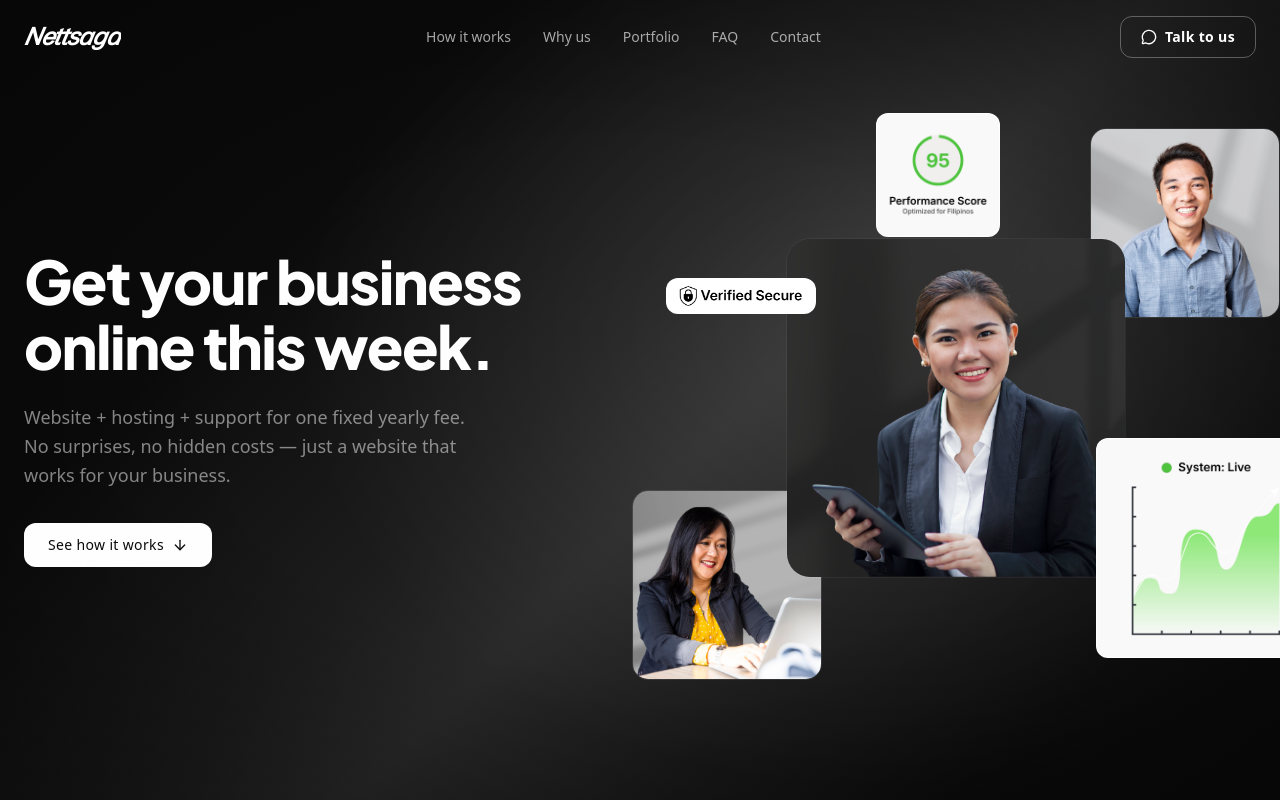
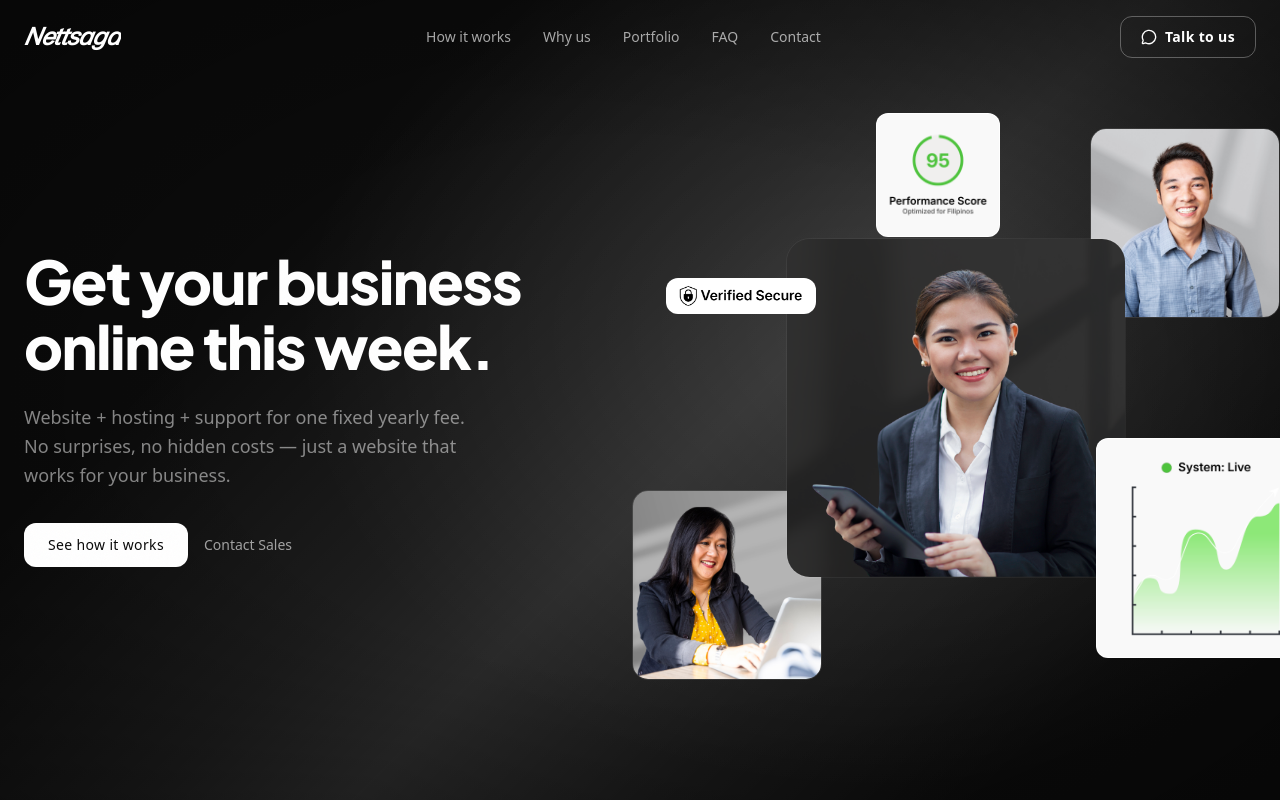
Before and after one commit to rjvillar/nettsaga-ph, a Next.js app: page / in a window 1280 px wide. Shown: the top 800 px of the page. Built offline with nearby package versions, Linux system fonts and the light colour scheme.

Commit message:
minor adjustments

```diff
--- a/components/Hero.tsx
+++ b/components/Hero.tsx
@@ -21,13 +21,20 @@ export default function Hero() {
             Website + hosting + support for one fixed yearly fee. No surprises,
             no hidden costs — just a website that works for your business.
           </p>
-          <a
-            href="#how-it-works"
-            className="btn-glow mt-8 inline-flex items-center gap-2 rounded-xl bg-white px-6 py-3 text-sm font-medium tracking-wide text-dark transition-colors hover:bg-white/90"
-          >
-            See how it works
-            <ArrowDown className="h-4 w-4" />
-          </a>
+          <div className="mt-8 flex items-center gap-4">
+            <a
+              href="#how-it-works"
+              className="btn-glow inline-flex items-center gap-2 rounded-xl bg-white px-6 py-3 text-sm font-medium tracking-wide text-dark transition-colors hover:bg-white/90"
+            >
+              See how it works
+            </a>
+            <a
+              href="/contact"
+              className="text-sm font-medium text-white/60 transition-colors duration-200 hover:text-white"
+            >
+              Contact Sales
+            </a>
+          </div>
         </div>
 
         {/* Right — layered collage (PayMongo-style) */}
```
